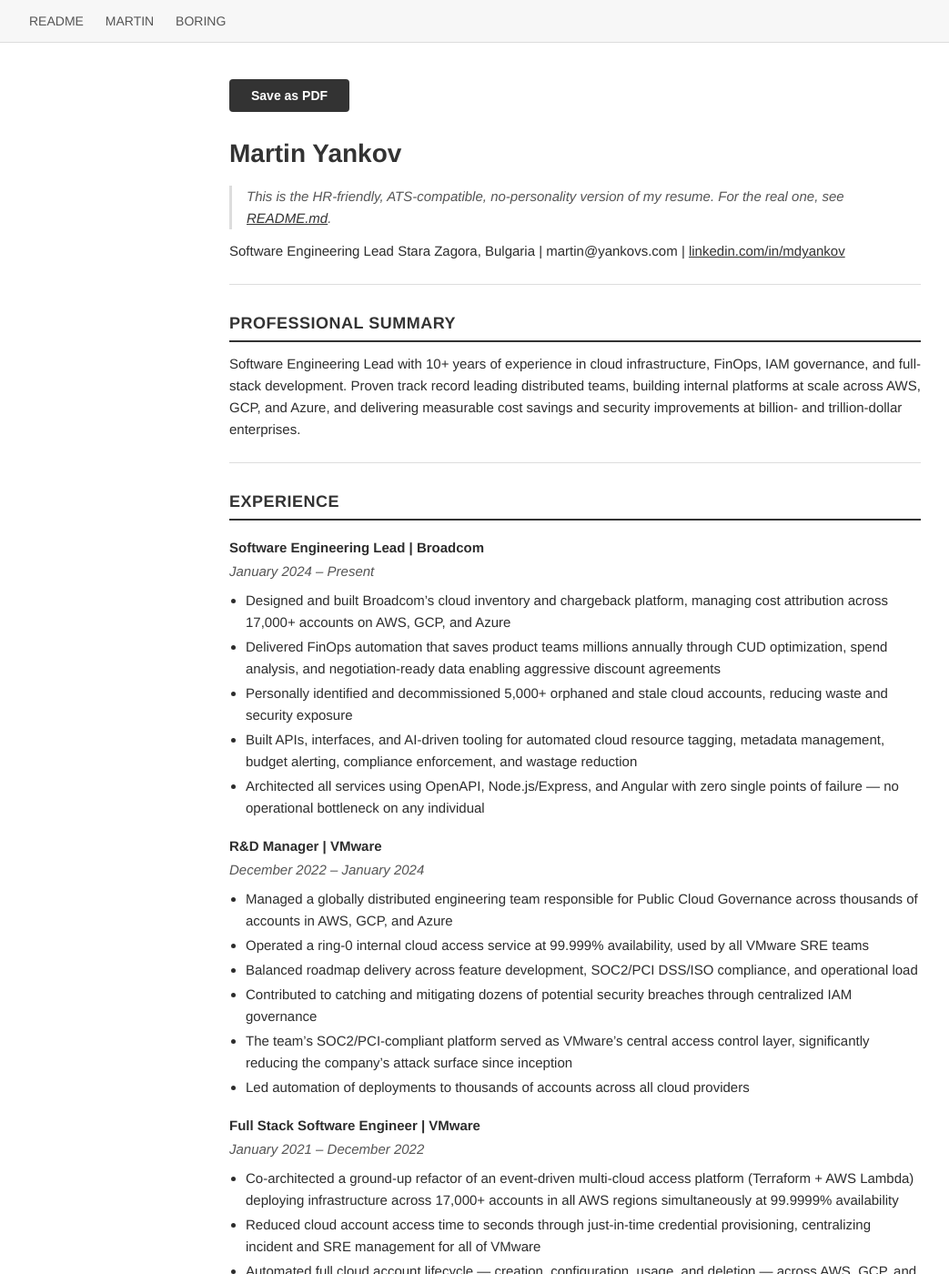
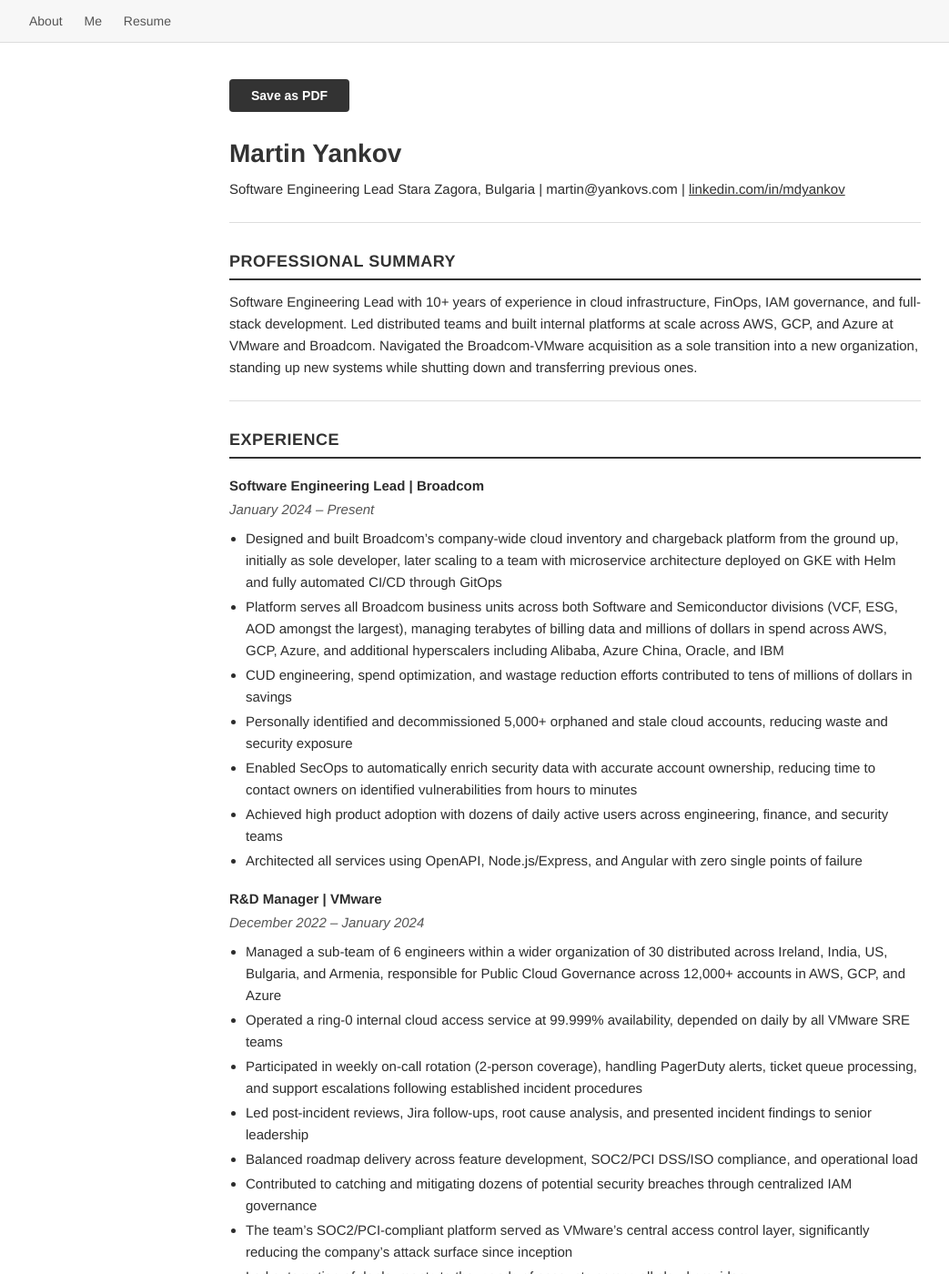
Before and after one commit to Lutherwaves/README, a Jekyll site: the page built from BORING.md, in a window 1280 px wide and 1400 px high. Shown: the whole window at 91% size, without its empty margins (8-1051 px from the left). Built offline with Jekyll 4.4.1, drawn with Linux system fonts in a browser that asks for light colours; our own code applies the rules of GitHub Pages for plain Markdown files; some of the changed text lies outside the part shown.

Commit message:
feat: update nav labels, badges, skills section, and Why Work With Me
Co-Authored-By: Claude Opus 4.6 <noreply@anthropic.com>

```diff
--- a/BORING.md
+++ b/BORING.md
@@ -1,7 +1,4 @@
 # Martin Yankov
-
-> This is the HR-friendly, ATS-compatible, no-personality version of my resume.
-> For the real one, see [README.md](README.md).
 
 Software Engineering Lead
 Stara Zagora, Bulgaria | martin@yankovs.com | [linkedin.com/in/mdyankov](https://www.linkedin.com/in/mdyankov)
@@ -10,7 +7,7 @@ Stara Zagora, Bulgaria | martin@yankovs.com | [linkedin.com/in/mdyankov](https:/
 
 ## Professional Summary
 
-Software Engineering Lead with 10+ years of experience in cloud infrastructure, FinOps, IAM governance, and full-stack development. Proven track record leading distributed teams, building internal platforms at scale across AWS, GCP, and Azure, and delivering measurable cost savings and security improvements at billion- and trillion-dollar enterprises.
+Software Engineering Lead with 10+ years of experience in cloud infrastructure, FinOps, IAM governance, and full-stack development. Led distributed teams and built internal platforms at scale across AWS, GCP, and Azure at VMware and Broadcom. Navigated the Broadcom-VMware acquisition as a sole transition into a new organization, standing up new systems while shutting down and transferring previous ones.
 
 ---
 
@@ -20,22 +17,27 @@ Software Engineering Lead with 10+ years of experience in cloud infrastructure,
 
 *January 2024 – Present*
 
-- Designed and built Broadcom's cloud inventory and chargeback platform, managing cost attribution across 17,000+ accounts on AWS, GCP, and Azure
-- Delivered FinOps automation that saves product teams millions annually through CUD optimization, spend analysis, and negotiation-ready data enabling aggressive discount agreements
+- Designed and built Broadcom's company-wide cloud inventory and chargeback platform from the ground up, initially as sole developer, later scaling to a team with microservice architecture deployed on GKE with Helm and fully automated CI/CD through GitOps
+- Platform serves all Broadcom business units across both Software and Semiconductor divisions (VCF, ESG, AOD amongst the largest), managing terabytes of billing data and millions of dollars in spend across AWS, GCP, Azure, and additional hyperscalers including Alibaba, Azure China, Oracle, and IBM
+- CUD engineering, spend optimization, and wastage reduction efforts contributed to tens of millions of dollars in savings
 - Personally identified and decommissioned 5,000+ orphaned and stale cloud accounts, reducing waste and security exposure
-- Built APIs, interfaces, and AI-driven tooling for automated cloud resource tagging, metadata management, budget alerting, compliance enforcement, and wastage reduction
-- Architected all services using OpenAPI, Node.js/Express, and Angular with zero single points of failure — no operational bottleneck on any individual
+- Enabled SecOps to automatically enrich security data with accurate account ownership, reducing time to contact owners on identified vulnerabilities from hours to minutes
+- Achieved high product adoption with dozens of daily active users across engineering, finance, and security teams
+- Architected all services using OpenAPI, Node.js/Express, and Angular with zero single points of failure
 
 ### R&D Manager | VMware
 
 *December 2022 – January 2024*
 
-- Managed a globally distributed engineering team responsible for Public Cloud Governance across thousands of accounts in AWS, GCP, and Azure
-- Operated a ring-0 internal cloud access service at 99.999% availability, used by all VMware SRE teams
+- Managed a sub-team of 6 engineers within a wider organization of 30 distributed across Ireland, India, US, Bulgaria, and Armenia, responsible for Public Cloud Governance across 12,000+ accounts in AWS, GCP, and Azure
+- Operated a ring-0 internal cloud access service at 99.999% availability, depended on daily by all VMware SRE teams
+- Participated in weekly on-call rotation (2-person coverage), handling PagerDuty alerts, ticket queue processing, and support escalations following established incident procedures
+- Led post-incident reviews, Jira follow-ups, root cause analysis, and presented incident findings to senior leadership
 - Balanced roadmap delivery across feature development, SOC2/PCI DSS/ISO compliance, and operational load
 - Contributed to catching and mitigating dozens of potential security breaches through centralized IAM governance
 - The team's SOC2/PCI-compliant platform served as VMware's central access control layer, significantly reducing the company's attack surface since inception
 - Led automation of deployments to thousands of accounts across all cloud providers
+- During the Broadcom acquisition, managed knowledge transfer of the team's systems to dedicated VCF teams, shut down legacy services, and transitioned solo into Broadcom's internal FinOps organization
 
 ### Full Stack Software Engineer | VMware
 
@@ -46,7 +48,7 @@ Software Engineering Lead with 10+ years of experience in cloud infrastructure,
 - Automated full cloud account lifecycle — creation, configuration, usage, and deletion — across AWS, GCP, and Azure, including GovCloud integration and company acquisition onboarding
 - Personally automated numerous manual tasks: account creation/deletion, build pipelines, and cross-cloud provisioning workflows, significantly reducing build and deployment time
 - Helped establish team standards for documentation, Jira tracking, CI/CD, and development practices, enabling the team to scale operations
-- Co-authored published technical blogs in collaboration with AWS and GCP
+- Co-authored published technical blogs in collaboration with AWS and GCP (available on [LinkedIn](https://www.linkedin.com/in/mdyankov/))
 
 ### Full Stack Software Engineer | TEKOM
 
@@ -80,7 +82,6 @@ Software Engineering Lead with 10+ years of experience in cloud infrastructure,
 
 *December 2017 – December 2019*
 
-- Primarily a learning role — contributed where I could while absorbing everything about building real products
 - Built and maintained data science web applications for customer automation and churn reduction on Azure
 - Improved database and backend structures to increase machine learning algorithm performance
 - Redesigned frontend UX in Vue.js, improving usability and engagement
@@ -92,8 +93,7 @@ Software Engineering Lead with 10+ years of experience in cloud infrastructure,
 
 *December 2016 – July 2017*
 
-- Built, SEO-optimized, and published 5–6 websites maintained in raw PHP
-- Developed and launched company website and subsidiary websites using PHP and Bootstrap
+- Built, SEO-optimized, and published 5–6 websites in raw PHP and Bootstrap, including company main site and subsidiary sites
 - Built internal mobile time recording system for employees
 
 ---
@@ -107,13 +107,23 @@ Software Engineering Lead with 10+ years of experience in cloud infrastructure,
 ## Technical Skills
 
 - **Cloud Platforms:** AWS, GCP, Azure
-- **Container Orchestration:** Kubernetes, GKE, EKS
-- **Infrastructure as Code:** Terraform
-- **Backend:** Node.js, Express, Go, Django, OpenAPI, GraphQL
+- **AWS:** Lambda, Step Functions, CloudTrail, CloudWatch, S3, EC2, API Gateway, Secrets Manager, IAM, Cost Explorer, Organizations, GovCloud
+- **GCP:** Cloud Run, Pub/Sub, GCR, GKE, Cloud Storage, IAM, Organizations
+- **Azure:** Azure Functions, IAM, Organizations
+- **Container & Orchestration:** Kubernetes, GKE, EKS, Helm, Docker
+- **Infrastructure as Code:** Terraform, CloudFormation, GitOps
+- **Languages:** TypeScript, JavaScript, Go, Python, Bash, PHP
+- **Backend:** Node.js, Express, Django, OpenAPI, REST, GraphQL
+- **Architecture:** Event-driven, microservices, Pub/Sub, orchestration, serverless
 - **Frontend:** Angular, React, Vue, Ionic
-- **Monitoring & Observability:** Grafana, Prometheus
-- **Compliance:** SOC2, PCI DSS, ISO
-- **Domains:** FinOps, IAM, Cloud Governance, Security
+- **Databases:** PostgreSQL, MySQL, DynamoDB, Cassandra
+- **Monitoring & Observability:** Grafana, Prometheus, Wavefront, PagerDuty, ELK Stack
+- **CI/CD:** GitHub Actions, GitLab CI, Jenkins, GitOps
+- **Auth & Security:** OAuth, JWT, RBAC, IAM policies, least-privilege
+- **Compliance:** SOC2, PCI DSS, ISO auditing
+- **Tools:** Git, Linux, Nginx, JSON/YAML
+- **Methodology:** Agile, Scrum, Kanban
+- **Domains:** FinOps, IAM, Cloud Governance, Security, Incident Management
 
 ---
 
--- a/_layouts/default.html
+++ b/_layouts/default.html
@@ -8,9 +8,9 @@
 </head>
 <body>
   <nav class="site-nav no-print">
-    <a href="{{ '/' | relative_url }}">README</a>
-    <a href="{{ '/MARTIN' | relative_url }}">MARTIN</a>
-    <a href="{{ '/BORING' | relative_url }}">BORING</a>
+    <a href="{{ '/' | relative_url }}">About</a>
+    <a href="{{ '/MARTIN' | relative_url }}">Me</a>
+    <a href="{{ '/BORING' | relative_url }}">Resume</a>
   </nav>
   <main class="content">
     {{ content }}
```
Also changed, not shown: README.md (+11 -23 lines).
